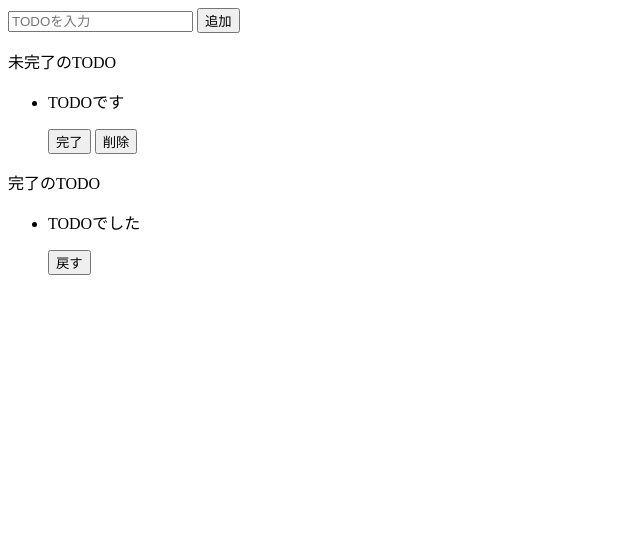
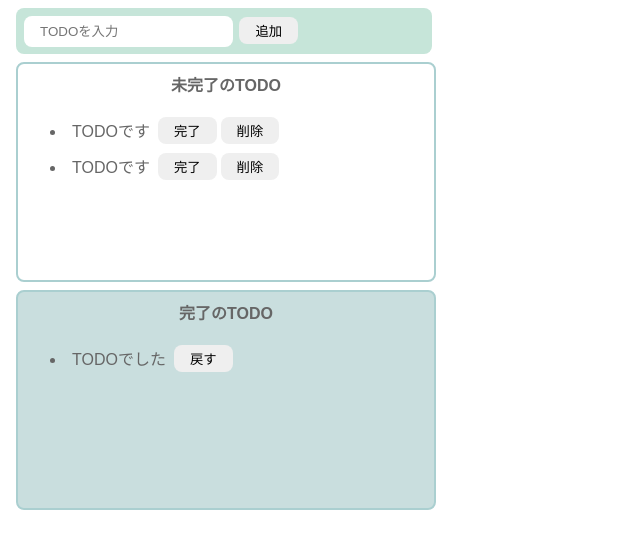
Before and after one commit to ynsz/todo-js, a website built with Vite: page index.html in a window 1280 px wide. Shown: the whole page, without its empty margins (0-640 px from the left). Built offline with nearby package versions, Linux system fonts and the light colour scheme.

Commit message:
HTML,CSSの構築

```diff
--- a/index.html
+++ b/index.html
@@ -7,28 +7,35 @@
     <title>TODO(JS)</title>
   </head>
   <body>
-    <div>
+    <div class="input-area">
       <input placeholder="TODOを入力" />
       <button>追加</button>
     </div>
-    <div>
-      <p>未完了のTODO</p>
+    <div class="incomplete-area">
+      <p class="title">未完了のTODO</p>
       <ul>
         <li>
-          <div>
-            <p>TODOです</p>
+          <div class="list-row">
+            <p class="todo-item">TODOです</p>
+            <button>完了</button>
+            <button>削除</button>
+          </div>
+        </li>
+        <li>
+          <div class="list-row">
+            <p class="todo-item">TODOです</p>
             <button>完了</button>
             <button>削除</button>
           </div>
         </li>
       </ul>
     </div>
-    <div>
-      <p>完了のTODO</p>
+    <div class="complete-area">
+      <p class="title">完了のTODO</p>
       <ul>
         <li>
-          <div>
-            <p>TODOでした</p>
+          <div class="list-row">
+            <p class="todo-item">TODOでした</p>
             <button>戻す</button>
           </div>
         </li>
--- a/src/style.css
+++ b/src/style.css
@@ -0,0 +1,66 @@
+body {
+    font-family: sans-serif;
+    color: #666;
+}
+
+input {
+    border-radius: 8px;
+    border: none;
+    padding: 8px 16px;
+}
+
+button {
+    border-radius: 8px;
+    border: none;
+    padding: 4px 16px;
+    margin: 0px 2px;
+}
+
+button:hover {
+    background-color: #79a8a9;
+    color: #fff;
+    cursor: pointer;
+}
+
+.input-area {
+    background-color: #c6e5d9;
+    width: 400px;
+    height: 30px;
+    padding: 8px;
+    margin: 8px;
+    border-radius: 8px;
+}
+
+.incomplete-area {
+    border: 2px solid #aacfd0;
+    width: 400px;
+    min-height: 200px;
+    padding: 8px;
+    margin: 8px;
+    border-radius: 8px;
+}
+
+.complete-area {
+    background-color: #c9dede;
+    border: 2px solid #aacfd0;
+    width: 400px;
+    min-height: 200px;
+    padding: 8px;
+    margin: 8px;
+    border-radius: 8px;
+}
+
+.title {
+    text-align: center;
+    margin-top: 0;
+    font-weight: bold;
+}
+
+.list-row {
+    display: flex;
+    align-items: center;
+}
+
+.todo-item {
+    margin: 6px;
+}
```
